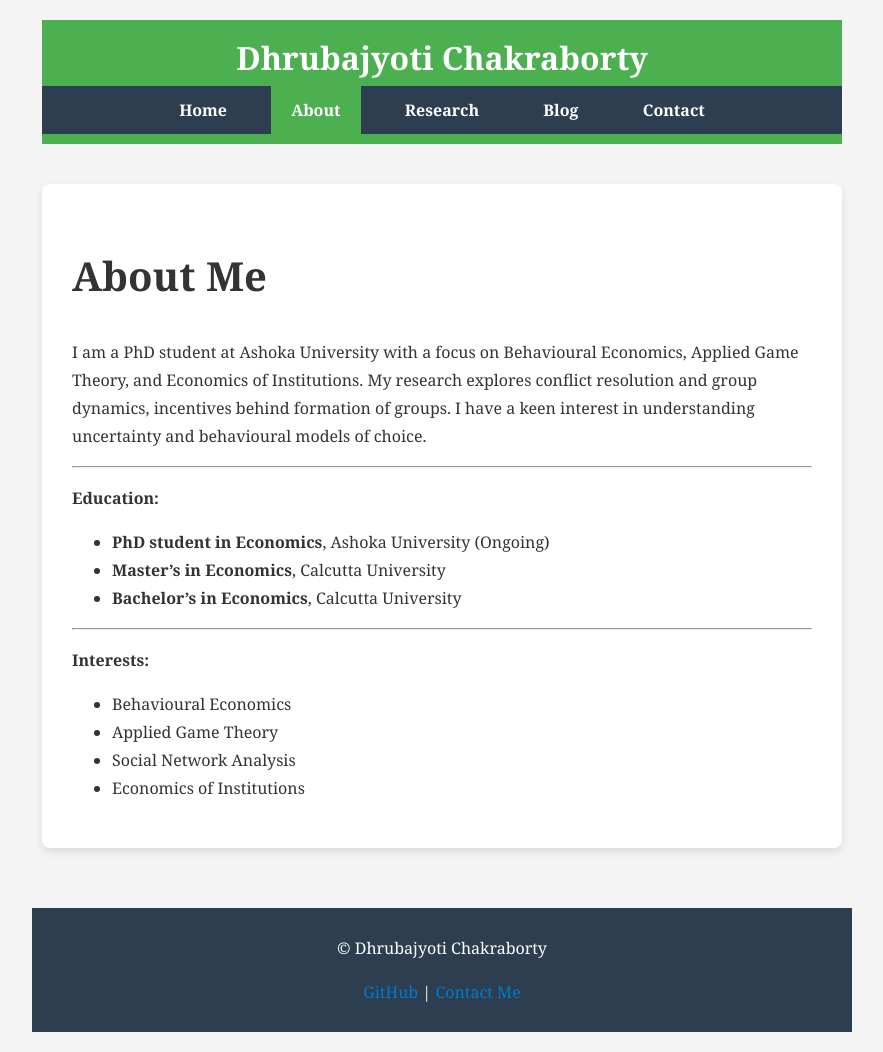
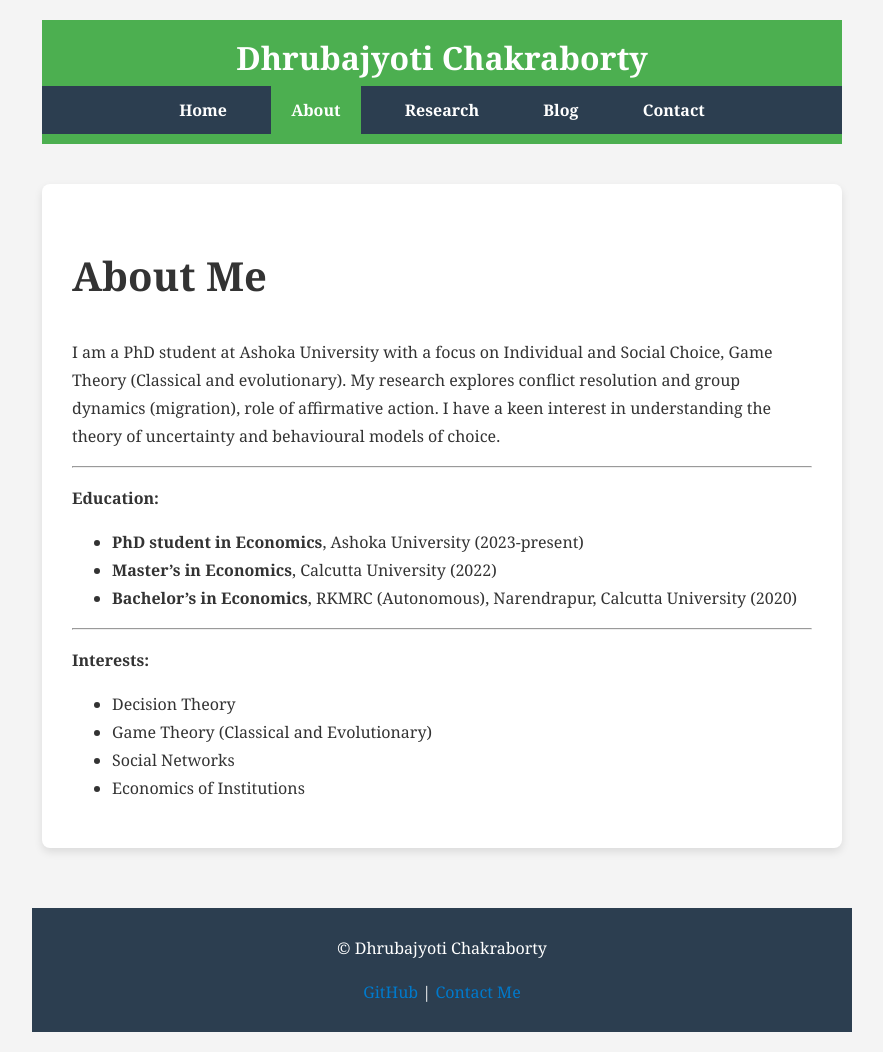
Before and after one commit to dhruba-c/dhruba-c.github.io, a Jekyll site: the page built from about.md, in a window 1280 px wide. Shown: the whole page, without its empty margins (198-1081 px from the left). Built offline with Jekyll 4.4.1, drawn with Linux system fonts in a browser that asks for light colours.

Commit message:
Update about.md

```diff
--- a/about.md
+++ b/about.md
@@ -5,22 +5,22 @@ title: About
 
 # About Me
 
-I am a PhD student at Ashoka University with a focus on Behavioural Economics, Applied Game Theory, and Economics of Institutions. My research explores conflict resolution and group dynamics, incentives behind formation of groups.
-I have a keen interest in understanding uncertainty and behavioural models of choice.
+I am a PhD student at Ashoka University with a focus on Individual and Social Choice, Game Theory (Classical and evolutionary). My research explores conflict resolution and group dynamics (migration), role of affirmative action.
+I have a keen interest in understanding the theory of uncertainty and behavioural models of choice.
 
 ---
 
 **Education:**
 
-- **PhD student in Economics**, Ashoka University (Ongoing)
-- **Master's in Economics**, Calcutta University
-- **Bachelor's in Economics**, Calcutta University
+- **PhD student in Economics**, Ashoka University (2023-present)
+- **Master's in Economics**, Calcutta University (2022)
+- **Bachelor's in Economics**, RKMRC (Autonomous), Narendrapur, Calcutta University (2020)
 
 ---
 
 **Interests:**
 
-- Behavioural Economics
-- Applied Game Theory
-- Social Network Analysis
+- Decision Theory
+- Game Theory (Classical and Evolutionary)
+- Social Networks
 - Economics of Institutions
```
